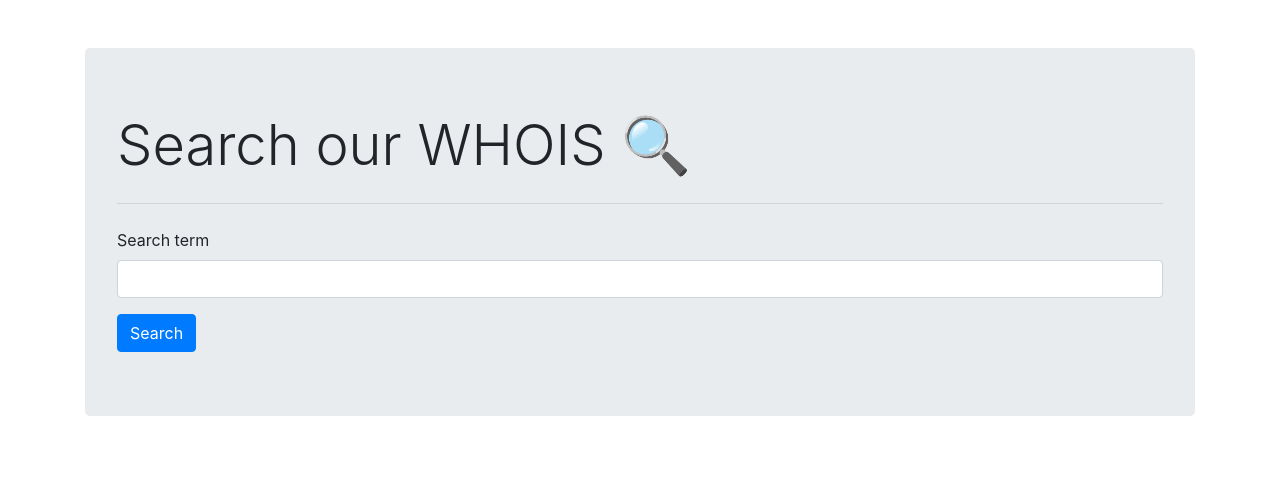
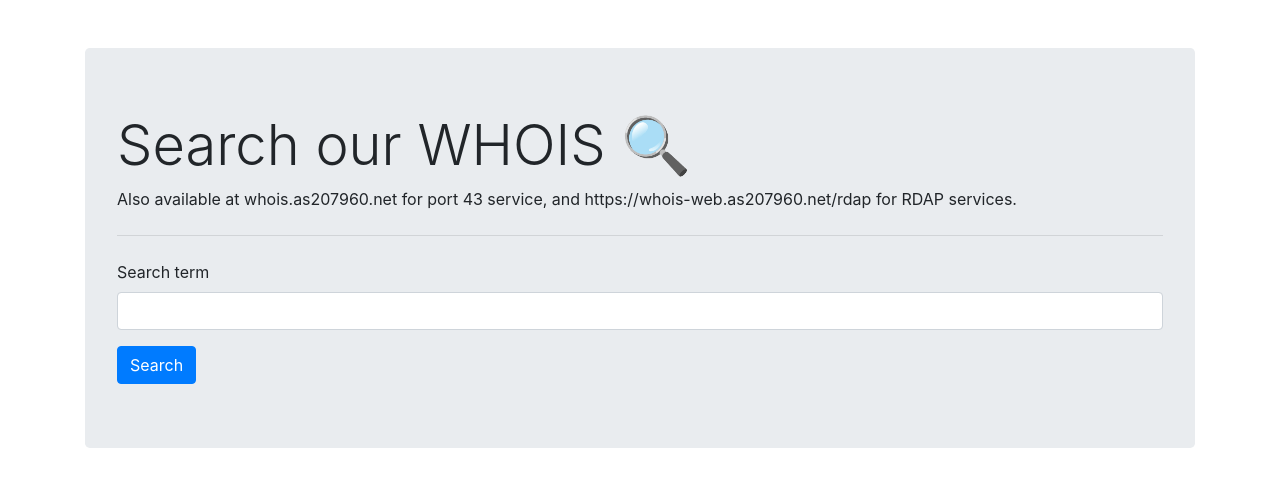
Before and after one commit to AS207960/whois-server, a Django app: page / in a window 1280 px wide. Shown: the part 56-544 px from the top of the page. Run offline with Django 3.2, Linux system fonts and the light colour scheme; some libraries are stand-ins or nearby versions.

Commit message:
port43 and rdap notice

```diff
--- a/django/whois/templates/whois/search.html
+++ b/django/whois/templates/whois/search.html
@@ -5,6 +5,10 @@
         <div class="container my-3">
             <div class="jumbotron">
                 <h1 class="display-4">Search our WHOIS &#x1f50d;</h1>
+                <p>
+                    Also available at whois.as207960.net for port 43 service, and https://whois-web.as207960.net/rdap
+                    for RDAP services.
+                </p>
                 <hr class="my-4">
                 {% if error %}
                     <div class="alert alert-danger" role="alert">
```
